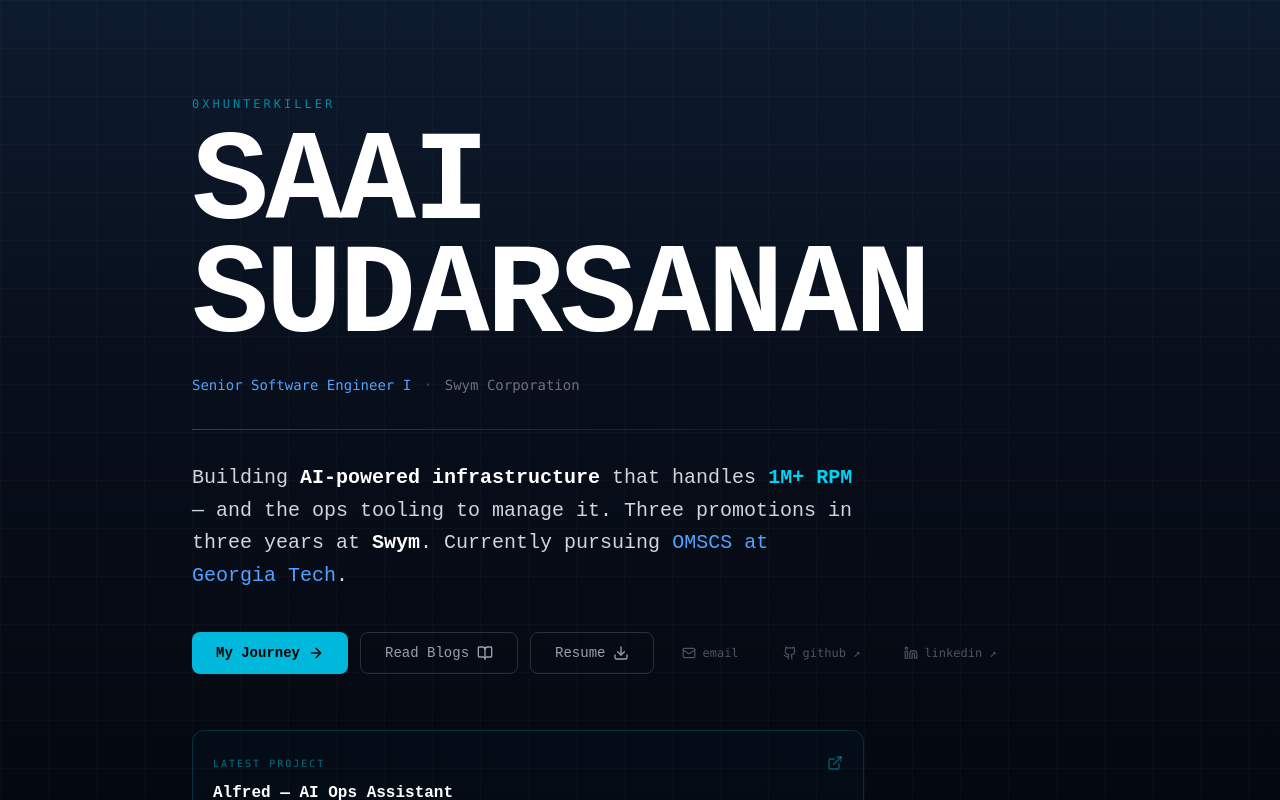
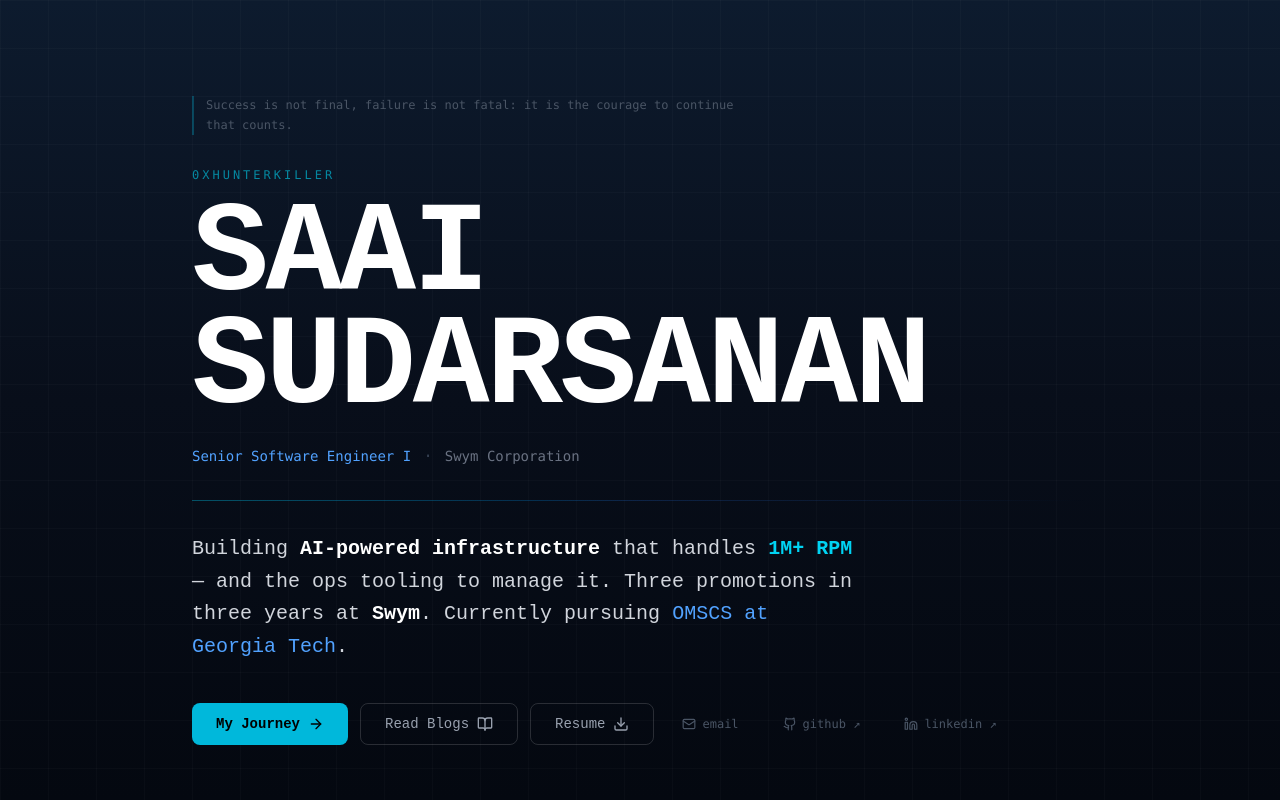
Before and after one commit to 0xhunterkiller/0xhunterkiller, a Next.js app: page / in a window 1280 px wide. Shown: the top 800 px of the page. Built offline with nearby package versions, Linux system fonts and the light colour scheme.

Commit message:
Add operating principle to homepage hero

```diff
--- a/app/page.tsx
+++ b/app/page.tsx
@@ -8,11 +8,21 @@ import { siteConfig } from "@/data/config";
 export default function Home() {
   return (
     <main className="min-h-screen max-w-5xl mx-auto w-full px-6 md:px-12 lg:px-16 flex flex-col justify-center py-24">
+      {/* Operating principle */}
+      <motion.p
+        initial={{ opacity: 0, y: 12 }}
+        animate={{ opacity: 1, y: 0 }}
+        transition={{ duration: 0.6 }}
+        className="font-mono text-[11px] md:text-xs text-gray-600 border-l-2 border-cyan-500/30 pl-3 mb-8 max-w-xl leading-relaxed"
+      >
+        {siteConfig.operatingPrinciple}
+      </motion.p>
+
       {/* Identity */}
       <motion.div
         initial={{ opacity: 0, y: 24 }}
         animate={{ opacity: 1, y: 0 }}
-        transition={{ duration: 0.6 }}
+        transition={{ duration: 0.6, delay: 0.15 }}
       >
         <p className="font-mono text-cyan-400/60 text-xs tracking-[0.25em] uppercase mb-4">
           {siteConfig.handle}
--- a/data/config.ts
+++ b/data/config.ts
@@ -5,6 +5,8 @@ export const siteConfig = {
   company: "Swym Corporation",
   email: "connectwithsaai@gmail.com",
   bio: "Building AI-powered infrastructure that handles 1M+ RPM — and the ops tooling to manage it. Three promotions in three years. Currently pursuing OMSCS at Georgia Tech.",
+  operatingPrinciple:
+    "Success is not final, failure is not fatal: it is the courage to continue that counts.",
   resumeUrl:
     "https://docs.google.com/document/d/1imY3BnnjjdiffU02dVahPFcoZvJkdYHrdIdtuAqKx1s/export?format=pdf",
   social: {
```
Also changed, not shown: 1 other file (tests, documents, lock files or other folders).
